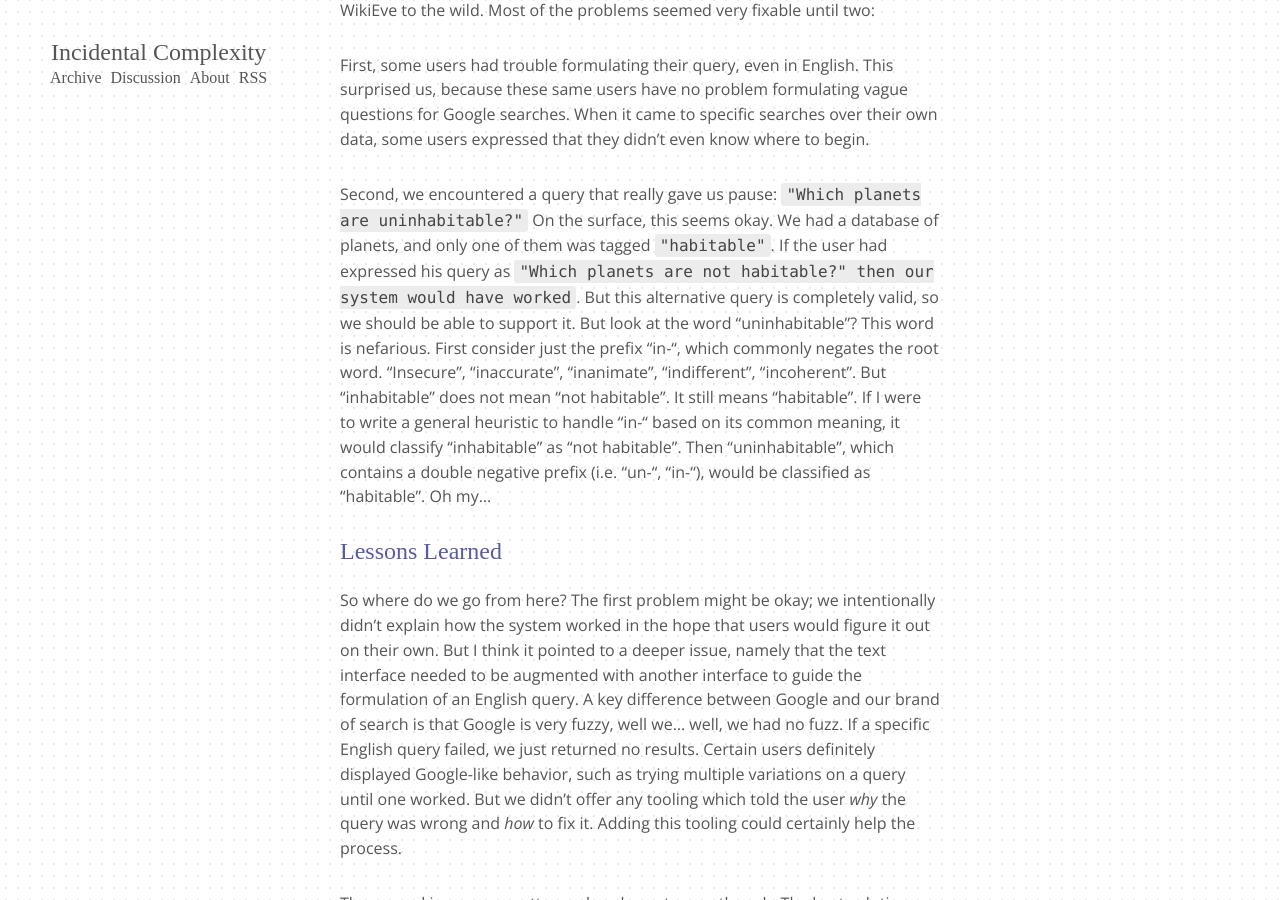
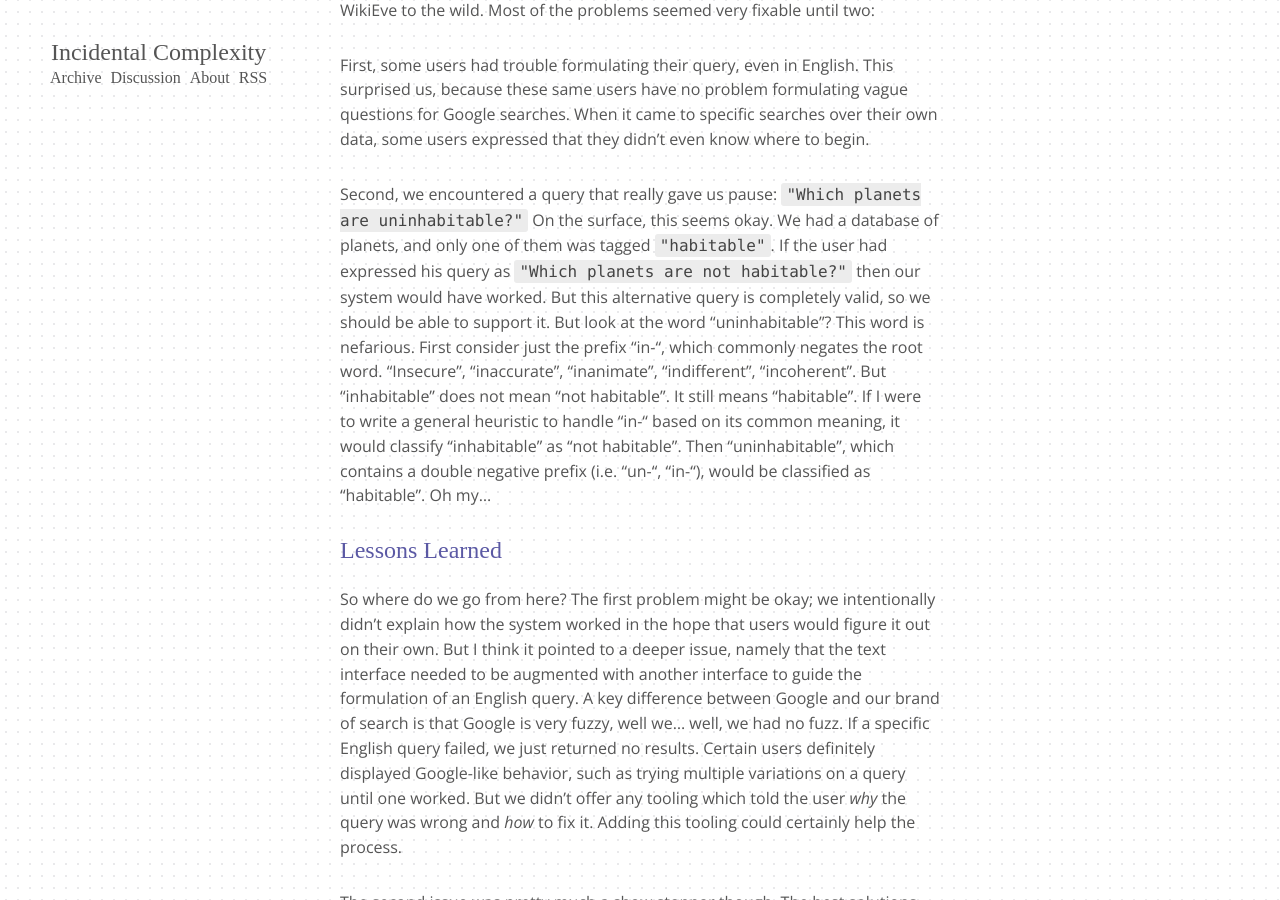
Before and after one commit to Kodowa/incidentalcomplexity, a Jekyll site: the page built from _posts/2016-06-14-nlqp.md, in a window 1280 px wide and 900 px high, scrolled down 4830 px. Built offline with Jekyll 4.4.1, drawn with Linux system fonts in a browser that asks for light colours; some web fonts are replaced.

Commit message:
Fix code

```diff
--- a/_posts/2016-06-14-nlqp.md
+++ b/_posts/2016-06-14-nlqp.md
@@ -132,7 +132,7 @@ So we did exactly that; in February we released [WikiEve](http://incidentalcompl
 
 First, some users had trouble formulating their query, even in English. This surprised us, because these same users have no problem formulating vague questions for Google searches. When it came to specific searches over their own data, some users expressed that they didn't even know where to begin.
 
-Second, we encountered a query that really gave us pause: `"Which planets are uninhabitable?"` On the surface, this seems okay. We had a database of planets, and only one of them was tagged `"habitable"`. If the user had expressed his query as `"Which planets are not habitable?" then our system would have worked`. But this alternative query is completely valid, so we should be able to support it. But look at the word "uninhabitable"? This word is nefarious. First consider just the prefix "in-", which commonly negates the root word. "Insecure", "inaccurate", "inanimate", "indifferent", "incoherent". But "inhabitable" does not mean "not habitable". It still means "habitable". If I were to write a general heuristic to handle "in-" based on its common meaning, it would classify "inhabitable" as "not habitable". Then "uninhabitable", which contains a double negative prefix (i.e. "un-", "in-"), would be classified as "habitable". Oh my...
+Second, we encountered a query that really gave us pause: `"Which planets are uninhabitable?"` On the surface, this seems okay. We had a database of planets, and only one of them was tagged `"habitable"`. If the user had expressed his query as `"Which planets are not habitable?"` then our system would have worked. But this alternative query is completely valid, so we should be able to support it. But look at the word "uninhabitable"? This word is nefarious. First consider just the prefix "in-", which commonly negates the root word. "Insecure", "inaccurate", "inanimate", "indifferent", "incoherent". But "inhabitable" does not mean "not habitable". It still means "habitable". If I were to write a general heuristic to handle "in-" based on its common meaning, it would classify "inhabitable" as "not habitable". Then "uninhabitable", which contains a double negative prefix (i.e. "un-", "in-"), would be classified as "habitable". Oh my...
 
 ### Lessons Learned
 
```
